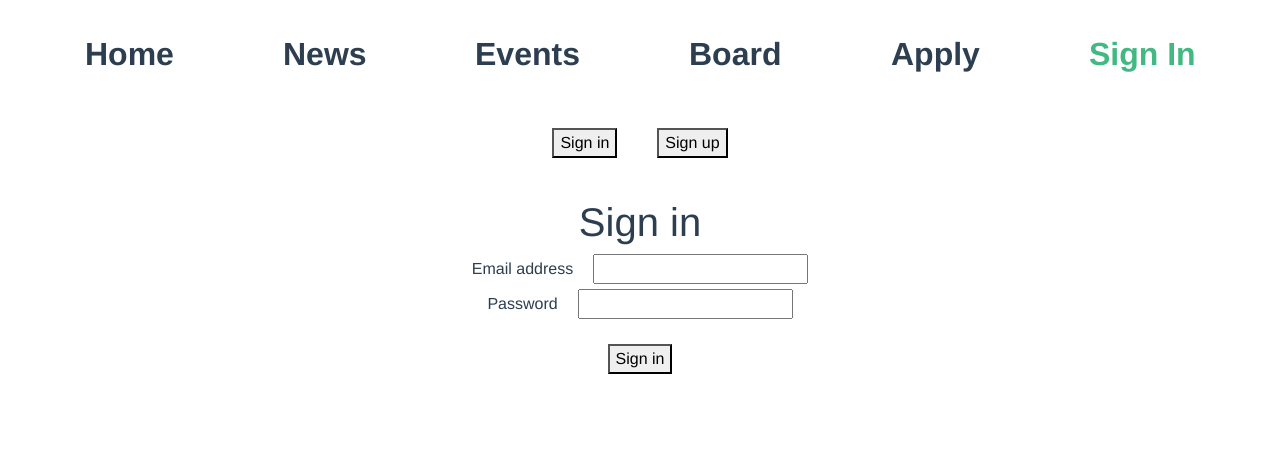
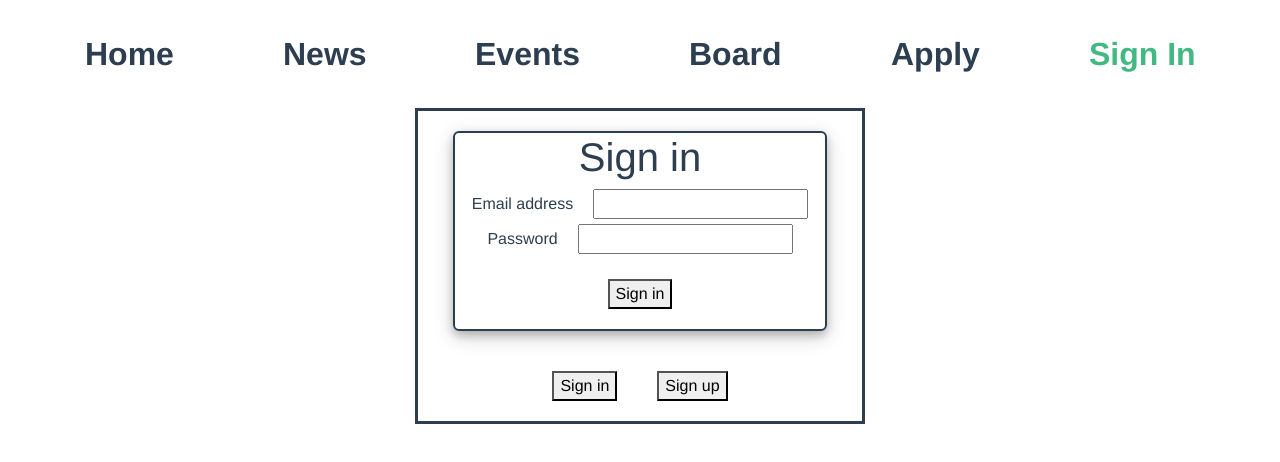
Before and after one commit to Code-4-Community/c4cneu-frontend, a Vue app: page /auth in a window 1280 px wide. Shown: the top 462 px of the page. Built offline with nearby package versions, Linux system fonts and the light colour scheme.

Commit message:
initial commit

```diff
--- a/src/App.vue
+++ b/src/App.vue
@@ -205,8 +205,21 @@ th {
 }
 
 /* SIGN IN/SIGN UP/ BASICALLY FORMS LMAO */
+.container {
+  margin: auto;
+  border: solid;
+  width: 450px;
+}
+
 form {
-  margin: auto;
+  margin-left: auto;
+  margin-right: auto;
+  align-self: center;
+  border: solid;
+  border-width: 2px;
+  border-radius: 6px;
+  box-sizing: border-box;
+  box-shadow: 0 4px 8px 0 rgba(0, 0, 0, 0.2), 0 6px 20px 0 rgba(0, 0, 0, 0.19);
 }
 
 form,
--- a/src/views/Apply.vue
+++ b/src/views/Apply.vue
@@ -1,5 +1,5 @@
 <template>
-  <div>
+  <div class="container">
     <h1>Apply for Code 4 Community!</h1>
     <form>
       <div class="form-item">
--- a/src/views/Auth.vue
+++ b/src/views/Auth.vue
@@ -1,7 +1,5 @@
 <template>
-  <div>
-    <button @click="openSignIn">Sign in</button>
-    <button @click="openSignUp">Sign up</button>
+  <div class="container">
     <form v-if="isSigningIn">
       <h1>Sign in</h1>
       <div class="form-item">
@@ -48,6 +46,9 @@
     <p v-if="error">
       Please fill out all required fields and ensure everything is correct
     </p>
+
+    <button @click="openSignIn">Sign in</button>
+    <button @click="openSignUp">Sign up</button>
   </div>
 </template>
 
```
